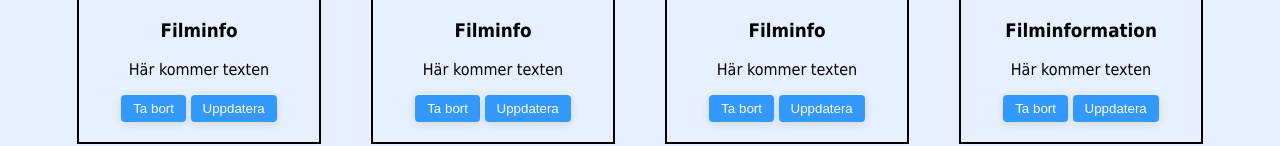
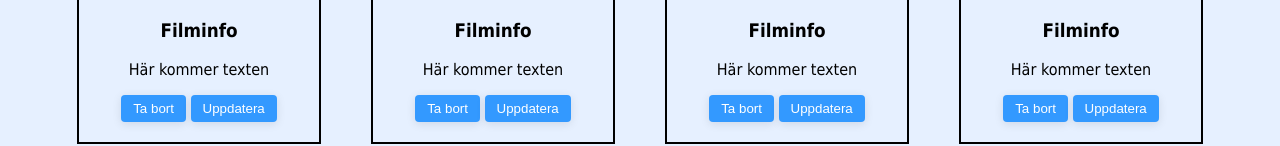
Before and after one commit to crusell1/gik339--3--projekt, a plain HTML site: page client/index.html in a window 1280 px wide. Shown: the part 609-755 px from the top of the page. Drawn offline with Linux system fonts and the light colour scheme.

Commit message:
h3 uppdatera test färdig

```diff
--- a/client/index.html
+++ b/client/index.html
@@ -75,7 +75,7 @@
             src="https://mz-prod.s3.amazonaws.com/uploads/photo/file/64157/medium_original.jpg"
             alt="Bild på Nyckeln till frihet"
           />
-          <h3>Filminformation</h3>
+          <h3>Filminfo</h3>
           <p>Här kommer texten</p>
           <button>Ta bort</button>
           <button>Uppdatera</button>
```
